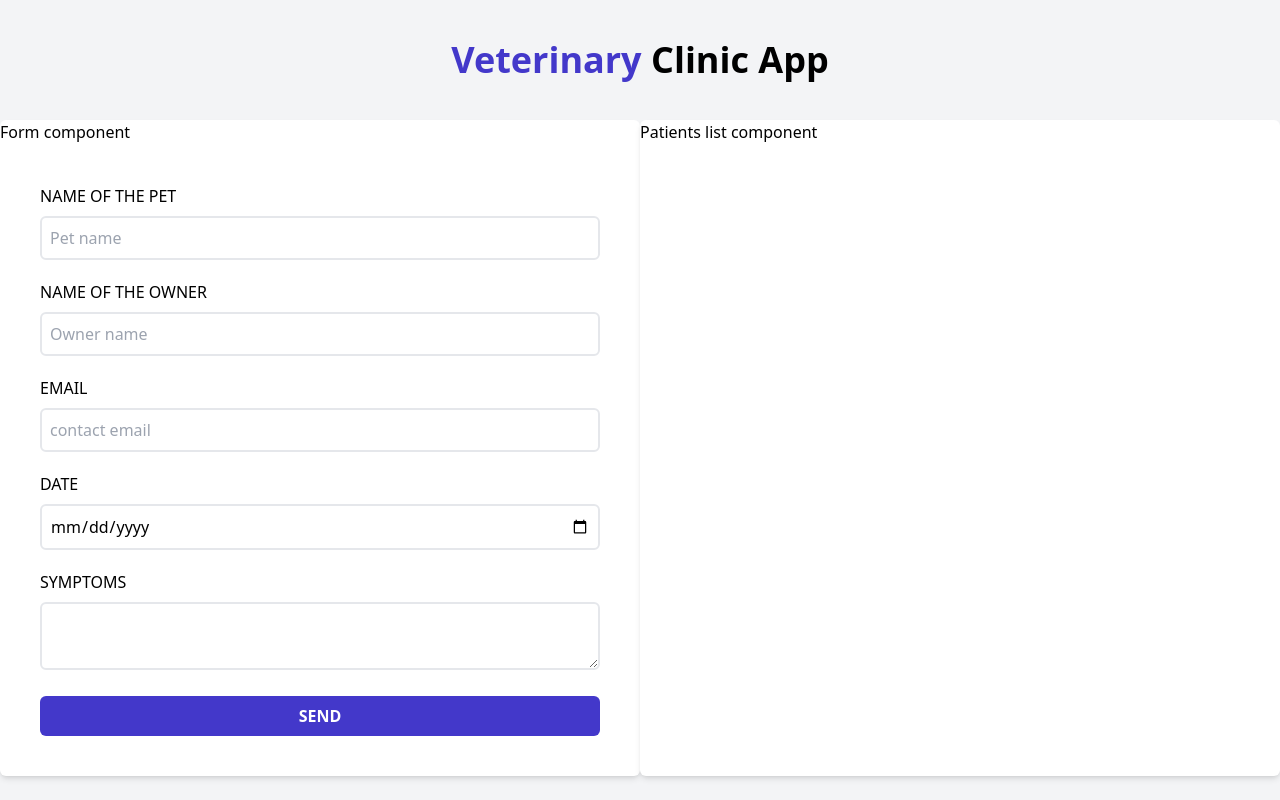
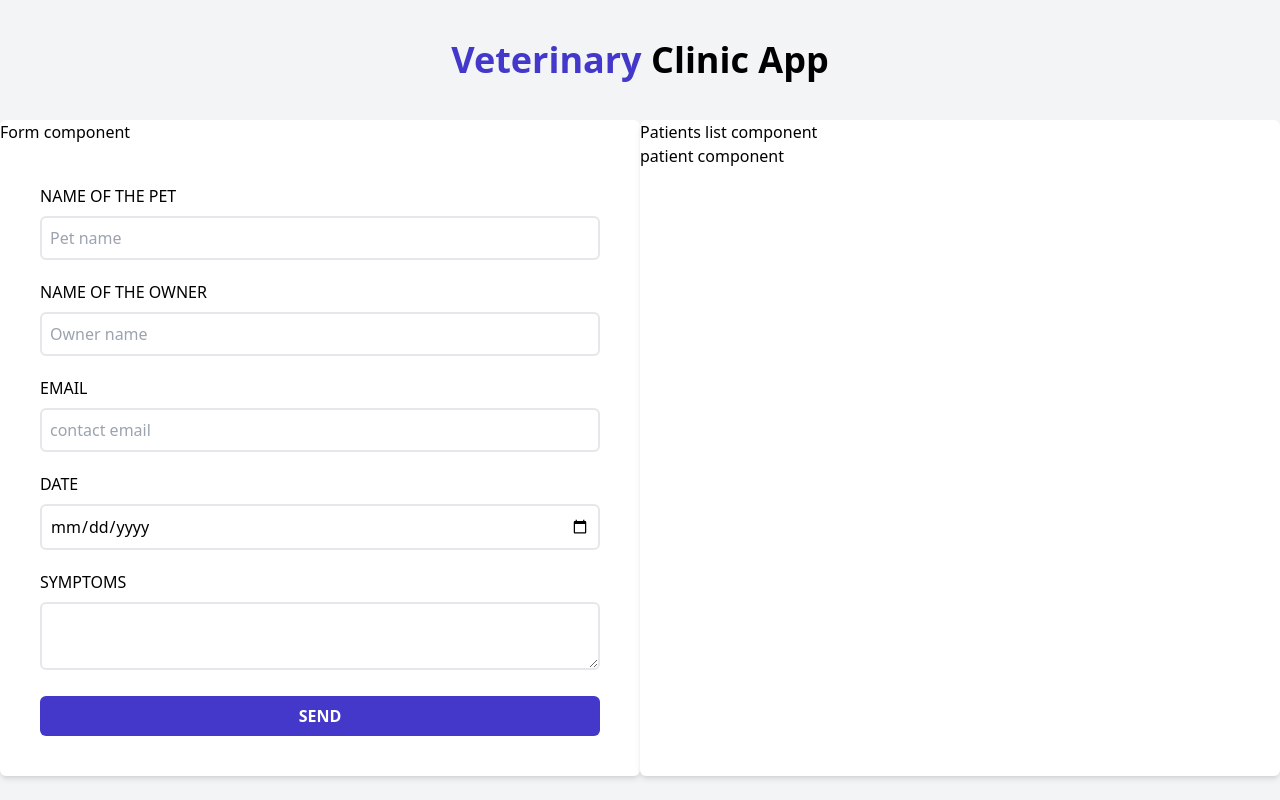
Before and after one commit to sruizpdev/veterinary-clinic, a React (Vite) app: page / in a window 1280 px wide. Built offline with nearby package versions, Linux system fonts and the light colour scheme.

Commit message:
starting with PatientsList and Patient components

```diff
--- a/src/App.jsx
+++ b/src/App.jsx
@@ -1,14 +1,16 @@
 import Header from "./components/Header";
 import Form from "./components/Form";
 import PatientsList from "./components/PatientsList";
+import { useState } from "react";
+
 function App() {
-  console.log("test");
+  const [patients, setPatients] = useState([{}]);
   return (
     <div className="container mx-auto mt-10">
       <Header />
       <div className="md:flex mt-10">
-        <Form />
-        <PatientsList />
+        <Form patients={patients} setPatients={setPatients} />
+        <PatientsList patients={patients} />
       </div>
     </div>
   );
--- a/src/components/Form.jsx
+++ b/src/components/Form.jsx
@@ -1,7 +1,7 @@
 import React, { useState } from "react";
 import Error from "./Error";
 
-const Form = () => {
+const Form = ({ patients, setPatients }) => {
   const [pet, setPet] = useState("");
   const [owner, setOwner] = useState("");
   const [email, setEmail] = useState("");
@@ -30,6 +30,13 @@ const Form = () => {
       symptoms,
       id: generateId(),
     };
+    setPatients([...patients, patient]);
+    setPet("");
+    setOwner("");
+    setEmail("");
+    setDate("");
+    setSymptoms("");
+    console.log();
   };
 
   return (
@@ -102,7 +109,7 @@ const Form = () => {
         <input
           type="submit"
           value="send"
-          className="bg-indigo-700 w-full py-2 rounded-md text-white uppercase font-bold"
+          className="bg-indigo-700 hover:bg-indigo-500 w-full py-2 rounded-md cursor-pointer transition-all text-white uppercase font-bold"
         />
       </form>
     </div>
--- /dev/null
+++ b/src/components/Patient.jsx
@@ -0,0 +1,5 @@
+const Patient = () => {
+  return <div>patient component</div>;
+};
+
+export default Patient;
--- a/src/components/PatientsList.jsx
+++ b/src/components/PatientsList.jsx
@@ -1,7 +1,11 @@
-const PatientsList = () => {
+import Patient from "./Patient";
+const PatientsList = ({ patients }) => {
   return (
     <div className="md:w-1/2 shadow-md rounded-md bg-white">
       <h1>Patients list component</h1>
+      {patients.map((patient) => (
+        <Patient />
+      ))}
     </div>
   );
 };
```
